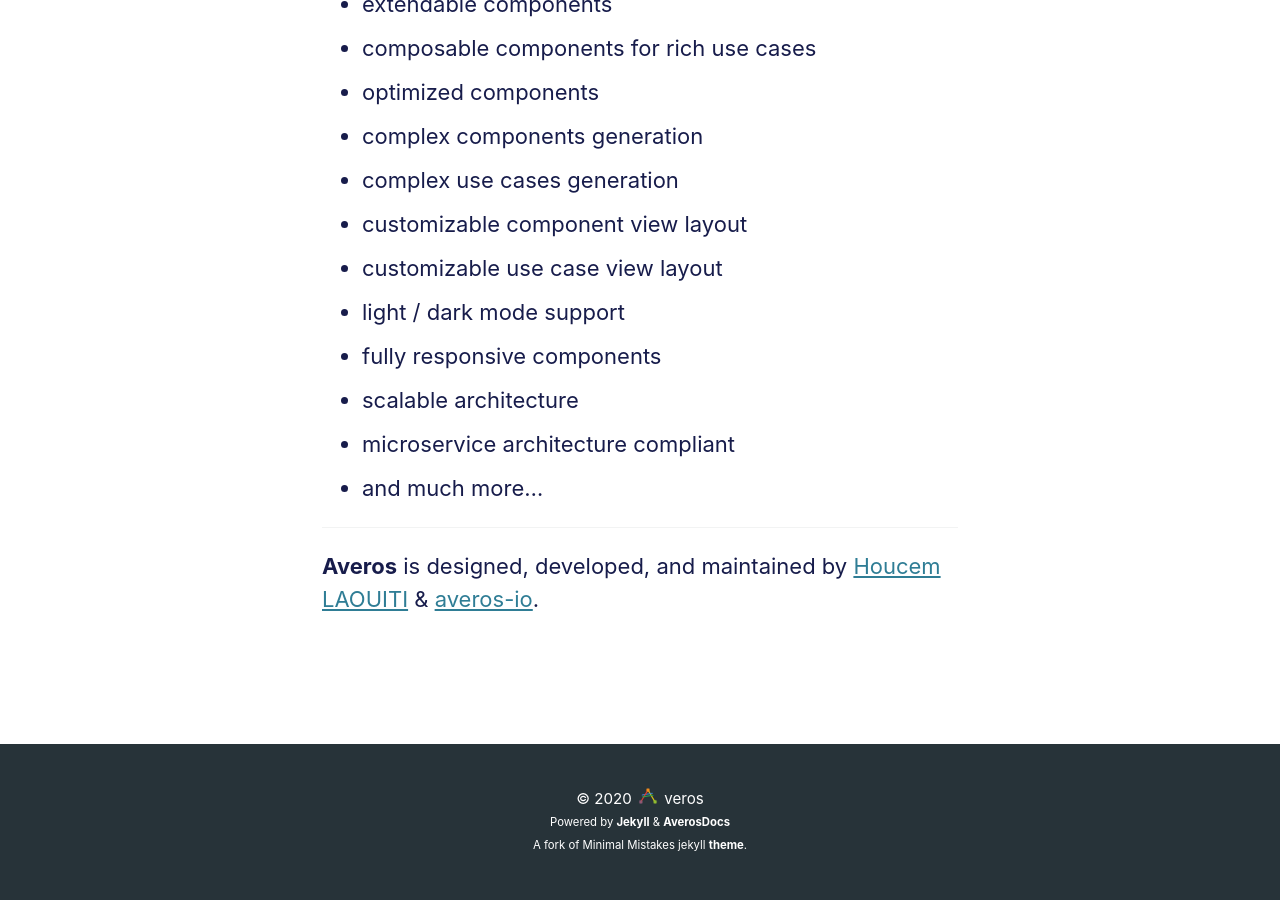
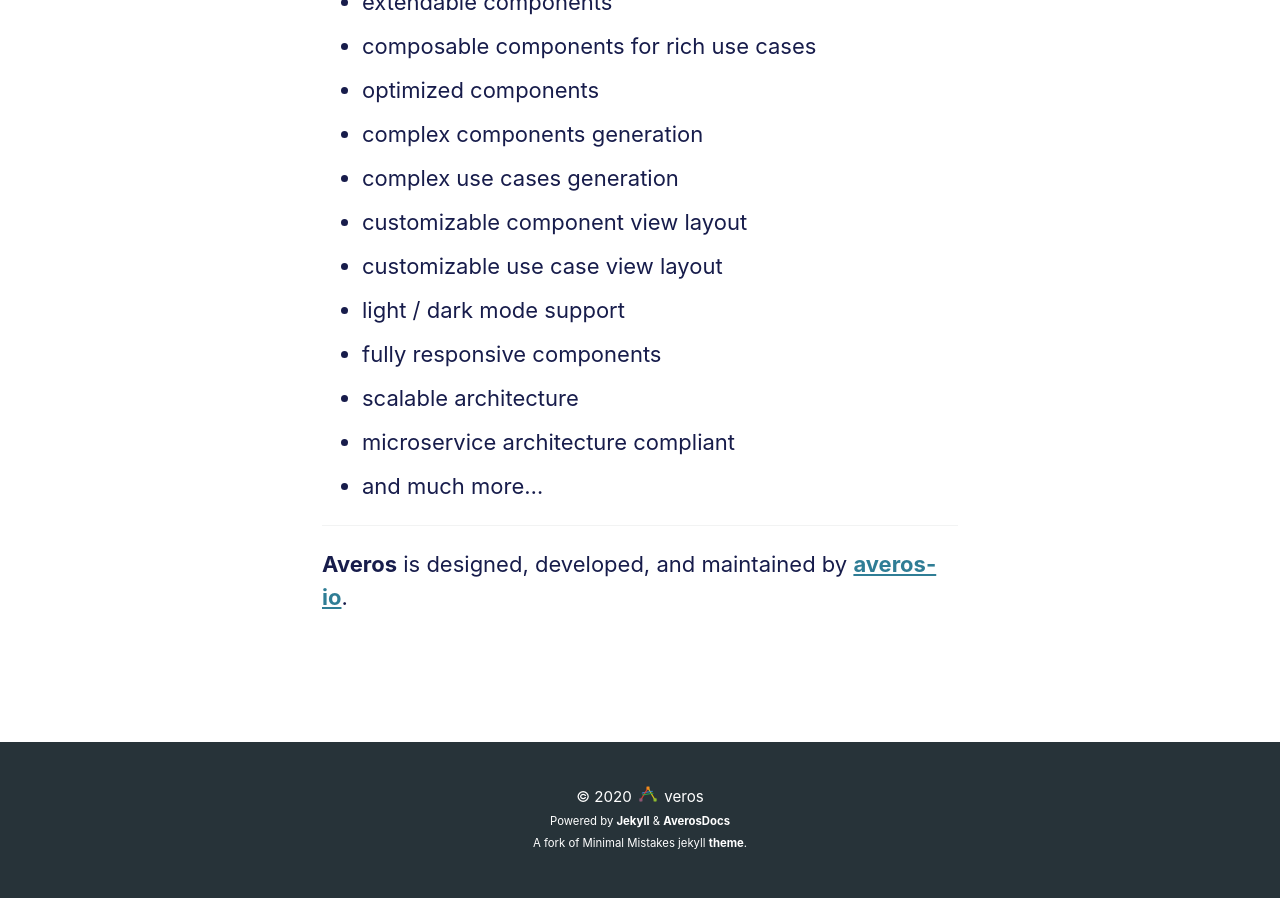
Before and after one commit to averos-io/averos-io.github.io, a Jekyll site: the page built from _pages/about.md, in a window 1280 px wide and 900 px high, scrolled down 1512 px. Built offline with Jekyll 4.4.1, drawn with Linux system fonts in a browser that asks for light colours; cached includes are drawn as plain includes.

Commit message:
minor fixes

```diff
--- a/_config.yml
+++ b/_config.yml
@@ -101,7 +101,7 @@
   links:
     - label: "Averos"
       icon: "fas fa-fw fa-link"
-      url: "https://averos.wiforge.com"
+      url: "https://www.wiforge.com"
     - label: "Twitter"
       icon: "fab fa-fw fa-twitter-square"
       url: "https://twitter.com/wiforgesolutions"
--- a/_pages/about.md
+++ b/_pages/about.md
@@ -13,7 +13,7 @@
 ---
 
 <p align="center">
-  <img width="400" height="350" src="https://www.wiforge.com/images/averos.svg">
+  <img width="400" height="350" src="{{ site.baseurl }}/assets/logo/averos.svg">
 </p>
 
 
@@ -50,4 +50,4 @@
 
 ---
 
-**Averos**  is designed, developed, and maintained by [Houcem LAOUITI]("https://github.com/houcemlaw" "Houcem Laouiti") & [averos-io]("https://github.com/averos-io" "averos-io").
+**Averos**  is designed, developed, and maintained by [**averos-io**]("https://github.com/averos-io" "averos-io").
```
Also changed, not shown: _docs/1.1.8/01-overview.md (+1 -1 lines).
